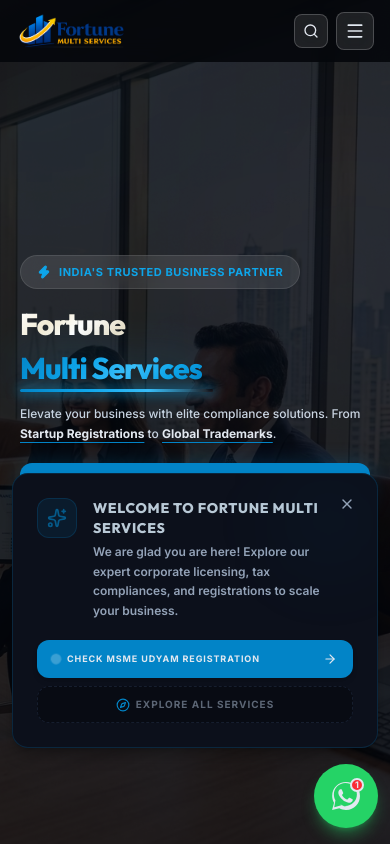
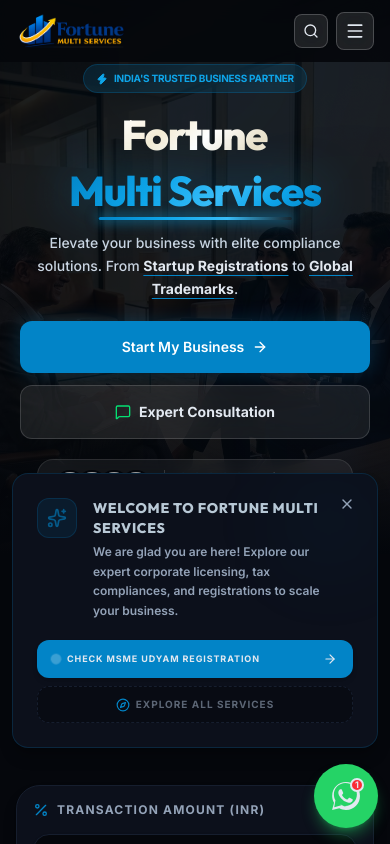
Before and after one commit to gouravboga12-rgb/Fortune-Multi-Services, a React (Vite) app: page / in a window 390 px wide. Shown: the top 844 px of the page. Built offline with nearby package versions, Linux system fonts and the light colour scheme; grey boxes are pictures that could not be loaded.

Commit message:
UI improvements: mobile hero, large screen navbar scaling, hide registry strip on mobile

```diff
--- a/src/components/Hero.tsx
+++ b/src/components/Hero.tsx
@@ -80,46 +80,48 @@
   }, []);
 
   return (
-    <section className="relative min-h-screen flex items-center pt-20 pb-12 sm:pt-24 lg:pt-20 lg:pb-0 overflow-x-hidden bg-primary">
+    <section className="relative sm:min-h-screen flex items-center pt-16 pb-10 sm:pt-24 lg:pt-20 lg:pb-0 overflow-x-hidden bg-primary">
       {/* Background Image */}
       <div className="absolute inset-0 w-full h-full z-0 select-none pointer-events-none">
         <img
           src={heroConsulting}
           alt="Consulting Background"
-          className="w-full h-full object-cover object-right"
+          className="w-full h-full object-cover object-center sm:object-right"
         />
-        {/* Dark overlay on mobile for text readability */}
-        <div className="absolute inset-0 bg-primary/85 lg:hidden" />
+        {/* Deeper dark overlay on mobile for text readability */}
+        <div className="absolute inset-0 bg-primary/90 lg:hidden" />
+        {/* Bottom fade on mobile */}
+        <div className="absolute bottom-0 left-0 right-0 h-32 bg-gradient-to-t from-primary to-transparent lg:hidden" />
         {/* Gradient on desktop */}
         <div className="absolute inset-0 bg-gradient-to-r from-primary via-primary/85 to-transparent hidden lg:block z-10" />
       </div>
 
       {/* Ambient glow orbs */}
       <div className="absolute top-0 left-0 w-full h-full overflow-hidden pointer-events-none z-10">
-        <div className="absolute -top-[10%] -left-[10%] w-[40%] h-[40%] bg-accent/15 blur-[120px] rounded-full animate-pulse" />
-        <div className="absolute top-[20%] -right-[5%] w-[30%] h-[30%] bg-blue-500/10 blur-[100px] rounded-full" />
+        <div className="absolute -top-[10%] left-[20%] sm:-left-[10%] w-[60%] sm:w-[40%] h-[40%] bg-accent/20 blur-[120px] rounded-full animate-pulse" />
+        <div className="absolute top-[50%] -right-[5%] w-[30%] h-[30%] bg-blue-500/10 blur-[100px] rounded-full" />
       </div>
 
       {/* Main Content */}
       <div className="w-full relative z-20">
         <div className="container mx-auto px-5 sm:px-8 lg:px-8">
           <div className="max-w-3xl lg:max-w-none lg:grid lg:grid-cols-12 lg:gap-16 lg:items-center">
-            <div className="lg:col-span-8 xl:col-span-7 2xl:col-span-6 lg:pr-8 space-y-5 sm:space-y-7 lg:space-y-10">
+            <div className="lg:col-span-8 xl:col-span-7 2xl:col-span-6 lg:pr-8 space-y-5 sm:space-y-7 lg:space-y-10 flex flex-col items-center sm:items-start text-center sm:text-left">
 
               {/* Badge */}
               <motion.div
-                initial={{ opacity: 0, x: -20 }}
-                animate={{ opacity: 1, x: 0 }}
+                initial={{ opacity: 0, y: -10 }}
+                animate={{ opacity: 1, y: 0 }}
                 transition={{ duration: 0.6, ease: "easeOut" }}
-                className="inline-flex items-center gap-2 px-4 py-2 rounded-full bg-white/10 backdrop-blur-md border border-white/10 text-accent-light text-[11px] sm:text-[13px] font-bold tracking-wider uppercase"
+                className="inline-flex items-center gap-1.5 px-3 py-1.5 rounded-full bg-accent/15 backdrop-blur-md border border-accent/25 text-accent-light text-[10px] font-bold tracking-tight uppercase"
               >
-                <Zap className="w-3.5 h-3.5 sm:w-4 sm:h-4 fill-accent-light shrink-0" />
+                <Zap className="w-3 h-3 fill-accent-light shrink-0" />
                 <span>India's Trusted Business Partner</span>
               </motion.div>
 
               {/* Heading */}
-              <h1 className="text-3xl sm:text-4xl lg:text-5xl font-black leading-[1.05] tracking-tighter overflow-visible">
-                <span className="block pb-2 pr-6 overflow-visible">
+              <h1 className="text-[2.6rem] sm:text-4xl lg:text-5xl font-black leading-[1.05] tracking-tighter overflow-visible w-full">
+                <span className="block pb-2 overflow-visible">
                   <span
                     className=""
                     style={{
@@ -165,7 +167,7 @@
                   )}
                   {text2.length === 14 && (
                     <span
-                      className="absolute -bottom-2 left-0 h-[3px] rounded-full"
+                      className="absolute -bottom-2 left-1/2 sm:left-0 -translate-x-1/2 sm:translate-x-0 h-[3px] rounded-full"
                       style={{
                         width: '55%',
                         background: 'linear-gradient(90deg, #0284C7, #0EA5E9, #38BDF8, transparent)',
@@ -181,12 +183,12 @@
                 initial={{ opacity: 0, y: 15 }}
                 animate={{ opacity: 1, y: 0 }}
                 transition={{ delay: 2.2, duration: 0.8, ease: "easeOut" }}
-                className="text-xs sm:text-base lg:text-lg text-slate-300 max-w-xl leading-relaxed font-medium"
+                className="text-sm sm:text-base lg:text-lg text-slate-300 max-w-sm sm:max-w-xl leading-relaxed font-medium"
               >
                 Elevate your business with elite compliance solutions. From{' '}
-                <span className="text-slate-100 font-bold underline decoration-accent underline-offset-4">Startup Registrations</span>{' '}
+                <span className="text-white font-bold underline decoration-accent underline-offset-4">Startup Registrations</span>{' '}
                 to{' '}
-                <span className="text-slate-100 font-bold underline decoration-accent underline-offset-4">Global Trademarks</span>.
+                <span className="text-white font-bold underline decoration-accent underline-offset-4">Global Trademarks</span>.
               </motion.p>
 
               {/* CTA Buttons */}
@@ -194,11 +196,11 @@
                 initial={{ opacity: 0, y: 15 }}
                 animate={{ opacity: 1, y: 0 }}
                 transition={{ delay: 2.5, duration: 0.8, ease: "easeOut" }}
-                className="flex flex-col sm:flex-row gap-3"
+                className="flex flex-col sm:flex-row gap-3 w-full sm:w-auto"
               >
                 <Link
                   to="/contact"
-                  className="btn-accent px-6 py-3.5 text-xs sm:text-sm shadow-glow text-center"
+                  className="btn-accent px-6 py-4 text-sm shadow-glow text-center w-full sm:w-auto"
                 >
                   Start My Business
                   <ArrowRight className="w-4 h-4" />
@@ -207,38 +209,39 @@
                   href="https://wa.me/918919051513"
                   target="_blank"
                   rel="noopener noreferrer"
-                  className="flex items-center justify-center gap-2 px-6 py-3.5 rounded-xl bg-white/5 backdrop-blur-xl border border-white/10 font-bold text-slate-100 hover:bg-white/10 transition-all text-xs sm:text-sm"
+                  className="flex items-center justify-center gap-2 px-6 py-4 rounded-xl bg-white/8 backdrop-blur-xl border border-white/15 font-bold text-slate-100 hover:bg-white/15 transition-all text-sm w-full sm:w-auto"
                 >
-                  <MessageSquare className="w-4 h-4 sm:w-5 sm:h-5 text-green-400" />
+                  <MessageSquare className="w-4 h-4 text-green-400" />
                   Expert Consultation
                 </a>
               </motion.div>
 
-              {/* Trust indicators */}
+              {/* Trust indicators — compact pill */}
               <motion.div
                 initial={{ opacity: 0, y: 15 }}
                 animate={{ opacity: 1, y: 0 }}
                 transition={{ delay: 2.8, duration: 0.8, ease: "easeOut" }}
-                className="flex flex-wrap items-center gap-4 sm:gap-8"
+                className="flex items-center gap-3 py-2.5 px-4 rounded-2xl bg-white/6 border border-white/10 backdrop-blur-sm"
               >
-                <div className="flex -space-x-3">
+                <div className="flex -space-x-2.5">
                   {trustedAvatars.map((url, idx) => (
                     <div
                       key={idx}
-                      className="w-9 h-9 sm:w-11 sm:h-11 rounded-full border-2 border-primary bg-slate-800 overflow-hidden"
+                      className="w-8 h-8 sm:w-9 sm:h-9 rounded-full border-2 border-primary bg-slate-800 overflow-hidden"
                     >
                       <img src={url} alt={`Entrepreneur ${idx + 1}`} className="w-full h-full object-cover" />
                     </div>
                   ))}
                 </div>
+                <div className="w-px h-8 bg-white/15 shrink-0" />
                 <div className="space-y-0.5">
-                  <div className="flex items-center gap-1">
+                  <div className="flex items-center gap-0.5">
                     {[1, 2, 3, 4, 5].map((s) => (
-                      <Star key={s} className="w-3 h-3 sm:w-3.5 sm:h-3.5 fill-accent text-accent" />
+                      <Star key={s} className="w-3 h-3 fill-accent text-accent" />
                     ))}
-                    <span className="text-slate-100 font-bold ml-1.5 text-xs sm:text-sm">4.9/5</span>
+                    <span className="text-slate-100 font-bold ml-1 text-xs">4.9/5</span>
                   </div>
-                  <p className="text-slate-400 text-xs font-medium">Trusted by 5,000+ Entrepreneurs</p>
+                  <p className="text-slate-400 text-[10px] font-medium whitespace-nowrap">Trusted by 5,000+ Entrepreneurs</p>
                 </div>
               </motion.div>
 
--- a/src/components/Navbar.tsx
+++ b/src/components/Navbar.tsx
@@ -334,8 +334,8 @@
     >
       <div
         className={cn(
-          'w-full max-w-[1920px] mx-auto flex items-center justify-between transition-all duration-500 px-4 sm:px-8 lg:px-12 xl:px-16',
-          isOpen ? 'py-3' : isScrolled ? 'py-1.5' : 'py-3'
+          'w-full max-w-[2200px] mx-auto flex items-center justify-between transition-all duration-500 px-4 sm:px-8 lg:px-12 xl:px-16 3xl:px-24 4xl:px-32',
+          isOpen ? 'py-3 3xl:py-4' : isScrolled ? 'py-1.5 3xl:py-2.5 4xl:py-3' : 'py-3 3xl:py-4.5 4xl:py-5'
         )}
       >
         {/* Logo */}
@@ -343,13 +343,13 @@
           <img
             src="/logo.png"
             alt="Fortune Multi Services"
-            className="h-9 sm:h-10 xl:h-11 2xl:h-12 3xl:h-13 4xl:h-14 w-auto object-contain"
+            className="h-9 sm:h-10 xl:h-11 2xl:h-12 3xl:h-16 4xl:h-20 w-auto object-contain"
           />
         </Link>
 
         {/* Desktop Navigation Links */}
-        <div className="hidden xl:flex items-center justify-center flex-grow mx-2 2xl:mx-4 3xl:mx-6 min-w-0">
-          <div className="flex items-center justify-center gap-0.5 xl:gap-0.5 2xl:gap-1 3xl:gap-1.5 4xl:gap-2">
+        <div className="hidden xl:flex items-center justify-center flex-grow mx-2 2xl:mx-4 3xl:mx-8 4xl:mx-12 min-w-0">
+          <div className="flex items-center justify-center gap-0.5 xl:gap-0.5 2xl:gap-1 3xl:gap-3 4xl:gap-5">
             {navLinks.map((link) => (
               <div
                 key={link.name}
@@ -360,7 +360,7 @@
                 <Link
                   to={link.path}
                   className={cn(
-                    'px-1 xl:px-1 2xl:px-1.5 3xl:px-2.5 4xl:px-3.5 py-4 text-xs xl:text-[12.5px] 2xl:text-[14px] 3xl:text-[15.5px] 4xl:text-[16.5px] font-bold tracking-normal transition-all duration-300 flex items-center gap-0.5 whitespace-nowrap',
+                    'px-1 xl:px-1.5 2xl:px-2 3xl:px-3.5 4xl:px-5 py-4 3xl:py-5 4xl:py-6 text-xs xl:text-[12.5px] 2xl:text-[14px] 3xl:text-[17px] 4xl:text-[20px] font-bold tracking-normal transition-all duration-300 flex items-center gap-0.5 whitespace-nowrap',
                     isLinkActive(link)
                       ? 'text-accent font-extrabold'
                       : 'text-dark-gray hover:text-accent'
@@ -370,7 +370,7 @@
                   {link.hasDropdown && (
                     <ChevronDown
                       className={cn(
-                        'w-2.5 h-2.5 xl:w-2.5 xl:h-2.5 2xl:w-3 2xl:h-3 transition-transform duration-300 shrink-0',
+                        'w-2.5 h-2.5 xl:w-2.5 xl:h-2.5 2xl:w-3 2xl:h-3 3xl:w-4 3xl:h-4 4xl:w-5 4xl:h-5 transition-transform duration-300 shrink-0',
                         activeDropdown === link.name && 'rotate-180 text-accent'
                       )}
                     />
@@ -404,10 +404,10 @@
                       style={{
                         width:
                           (link.columns ?? 2) === 4
-                            ? '780px'
+                            ? 'clamp(780px, 55vw, 1100px)'
                             : (link.columns ?? 2) === 3
-                            ? '620px'
-                            : '460px',
+                            ? 'clamp(620px, 42vw, 880px)'
+                            : 'clamp(460px, 32vw, 680px)',
                       }}
                     >
                       <div
@@ -424,9 +424,9 @@
                           <Link
                             key={service.name}
                             to={service.path}
-                            className="text-[12.5px] 2xl:text-[13px] font-semibold text-dark-gray hover:text-accent transition-colors py-1.5 px-1 rounded flex items-center gap-1.5 hover:bg-accent/5 group"
+                            className="text-[12.5px] 2xl:text-[13px] 3xl:text-[15px] 4xl:text-[17px] font-semibold text-dark-gray hover:text-accent transition-colors py-1.5 3xl:py-2 px-1 rounded flex items-center gap-1.5 hover:bg-accent/5 group"
                           >
-                            <div className="w-1.5 h-1.5 rounded-full bg-accent/40 group-hover:bg-accent shrink-0 transition-colors" />
+                            <div className="w-1.5 h-1.5 3xl:w-2 3xl:h-2 rounded-full bg-accent/40 group-hover:bg-accent shrink-0 transition-colors" />
                             {service.name}
                           </Link>
                         ))}
@@ -440,36 +440,36 @@
         </div>
 
         {/* Right Side Actions */}
-        <div className="hidden xl:flex items-center gap-1.5 2xl:gap-2 3xl:gap-2.5 shrink-0">
+        <div className="hidden xl:flex items-center gap-1.5 2xl:gap-2 3xl:gap-4 4xl:gap-5 shrink-0">
           {/* Search */}
           <button
             onClick={() => setIsSearchOpen(true)}
-            className="w-7 h-7 xl:w-8 xl:h-8 rounded-lg bg-white/5 border border-white/10 flex items-center justify-center hover:bg-accent/10 hover:text-accent transition-all duration-300 cursor-pointer group"
+            className="w-7 h-7 xl:w-8 xl:h-8 3xl:w-11 3xl:h-11 4xl:w-12 4xl:h-12 rounded-lg bg-white/5 border border-white/10 flex items-center justify-center hover:bg-accent/10 hover:text-accent transition-all duration-300 cursor-pointer group"
             aria-label="Search"
           >
-            <Search className="w-3 h-3 xl:w-3.5 xl:h-3.5 text-dark-gray group-hover:text-accent transition-colors" />
+            <Search className="w-3 h-3 xl:w-3.5 xl:h-3.5 3xl:w-5 3xl:h-5 4xl:w-6 4xl:h-6 text-dark-gray group-hover:text-accent transition-colors" />
           </button>
 
           {/* Book Consultation */}
           <Link
             to="/contact"
-            className="flex items-center gap-1 bg-accent hover:bg-accent-light text-white text-[8px] xl:text-[8.5px] 2xl:text-[9.5px] font-bold px-2 xl:px-2.5 2xl:px-3 py-1.5 xl:py-2 rounded-lg uppercase tracking-wide shadow-glow whitespace-nowrap transition-all duration-300"
+            className="flex items-center gap-1 3xl:gap-2 bg-accent hover:bg-accent-light text-white text-[8px] xl:text-[8.5px] 2xl:text-[9.5px] 3xl:text-[13px] 4xl:text-[15px] font-bold px-2 xl:px-2.5 2xl:px-3 3xl:px-5 4xl:px-6 py-1.5 xl:py-2 3xl:py-3 4xl:py-3.5 rounded-lg 3xl:rounded-xl uppercase tracking-wide shadow-glow whitespace-nowrap transition-all duration-300"
           >
-            <PhoneCall className="w-2.5 h-2.5 xl:w-3 xl:h-3 shrink-0" />
+            <PhoneCall className="w-2.5 h-2.5 xl:w-3 xl:h-3 3xl:w-4 3xl:h-4 4xl:w-5 4xl:h-5 shrink-0" />
             Free Consult
           </Link>
 
           {/* Divider */}
-          <div className="w-px h-6 bg-white/15 mx-0.5 shrink-0" />
+          <div className="w-px h-6 3xl:h-9 4xl:h-10 bg-white/15 mx-0.5 shrink-0" />
 
           {/* Login / Signup */}
           <Link
             to="/login"
             className="flex items-center group shrink-0"
           >
-            <div className="flex items-center gap-1 bg-white/5 border border-accent/25 hover:bg-accent hover:border-accent px-2 xl:px-2 py-1.5 xl:py-2 rounded-lg transition-all duration-300">
-              <User className="w-3 h-3 xl:w-3.5 xl:h-3.5 text-accent group-hover:text-white transition-colors" />
-              <span className="text-[8px] xl:text-[8.5px] 2xl:text-[9.5px] font-bold text-accent group-hover:text-white transition-colors uppercase tracking-wide whitespace-nowrap">
+            <div className="flex items-center gap-1 3xl:gap-1.5 bg-white/5 border border-accent/25 hover:bg-accent hover:border-accent px-2 xl:px-2 3xl:px-4 4xl:px-5 py-1.5 xl:py-2 3xl:py-3 4xl:py-3.5 rounded-lg 3xl:rounded-xl transition-all duration-300">
+              <User className="w-3 h-3 xl:w-3.5 xl:h-3.5 3xl:w-5 3xl:h-5 4xl:w-6 4xl:h-6 text-accent group-hover:text-white transition-colors" />
+              <span className="text-[8px] xl:text-[8.5px] 2xl:text-[9.5px] 3xl:text-[13px] 4xl:text-[15px] font-bold text-accent group-hover:text-white transition-colors uppercase tracking-wide whitespace-nowrap">
                 Login
               </span>
             </div>
--- a/src/pages/Home.tsx
+++ b/src/pages/Home.tsx
@@ -85,7 +85,7 @@
       <Hero />
 
       {/* Credibility Registry Strip */}
-      <div className="bg-secondary/50 py-6 sm:py-8 border-y border-light-gray overflow-x-auto">
+      <div className="hidden sm:block bg-secondary/50 py-6 sm:py-8 border-y border-light-gray overflow-x-auto">
         <div className="container mx-auto px-4 lg:px-8">
           <div className="flex flex-col sm:flex-row items-center justify-between gap-4 sm:gap-6">
             <span className="text-[10px] font-black text-dark-gray/60 uppercase tracking-[0.2em] whitespace-nowrap shrink-0">
```
Also changed, not shown: image copy 13.png (added), image copy 14.png (added).
